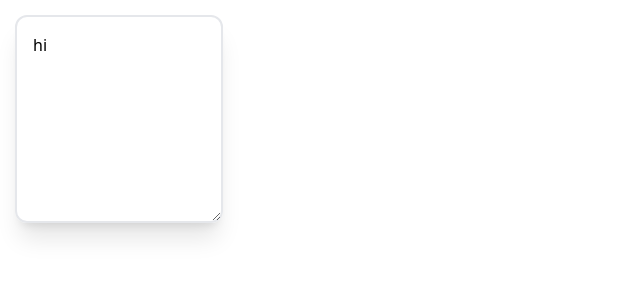
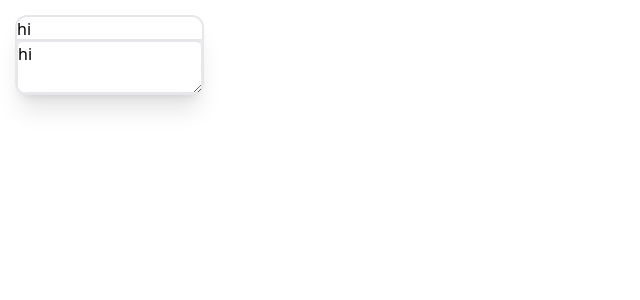
Before and after one commit to jsw08/web-de, a Svelte app: page / in a window 1280 px wide. Shown: the top 300 px of the page, without its empty margins (0-640 px from the left). Built offline with nearby package versions, Linux system fonts and the light colour scheme.

Commit message:
started working on movable

```diff
--- a/src/components/Application.svelte
+++ b/src/components/Application.svelte
@@ -1,8 +1,21 @@
-<script type="ts">
+<script lang="ts">
+    let x: number = 15;
+    let y: number = 15;
+    let moving: boolean = false;
 
+    function mMove (e: MouseEvent): void {if (moving) {
+        x += e.movementX;
+        y += e.movementY;
+    }}
+
+    function mDown (e: MouseEvent): void {
+
+    }
 </script>
+<svelte:window on:mouseup={e => moving=false} on:mousemove={mMove}/>
 
-<div class="absolute left-[15px] top-[15px] min-w-52 min-h-52 resize overflow-auto p-4 rounded-xl shadow-xl border-2">
-    hi
+<div class="absolute left-[15px] top-[15px] min-w-[5cm] min-h-[5rem] resize overflow-auto  rounded-xl shadow-xl border-2 flex flex-col bg-neutral-100" style:left={x + "px"} style:top={y + "px"}>
+    <div class="h-6 shadow-lg border-b-2 hover:cursor-move bg-white" on:mousedown={e => moving = true}>hi</div>
+    <div class="flex-grow  rounded-md border bg-white">hi</div>
 
 </div>
```
